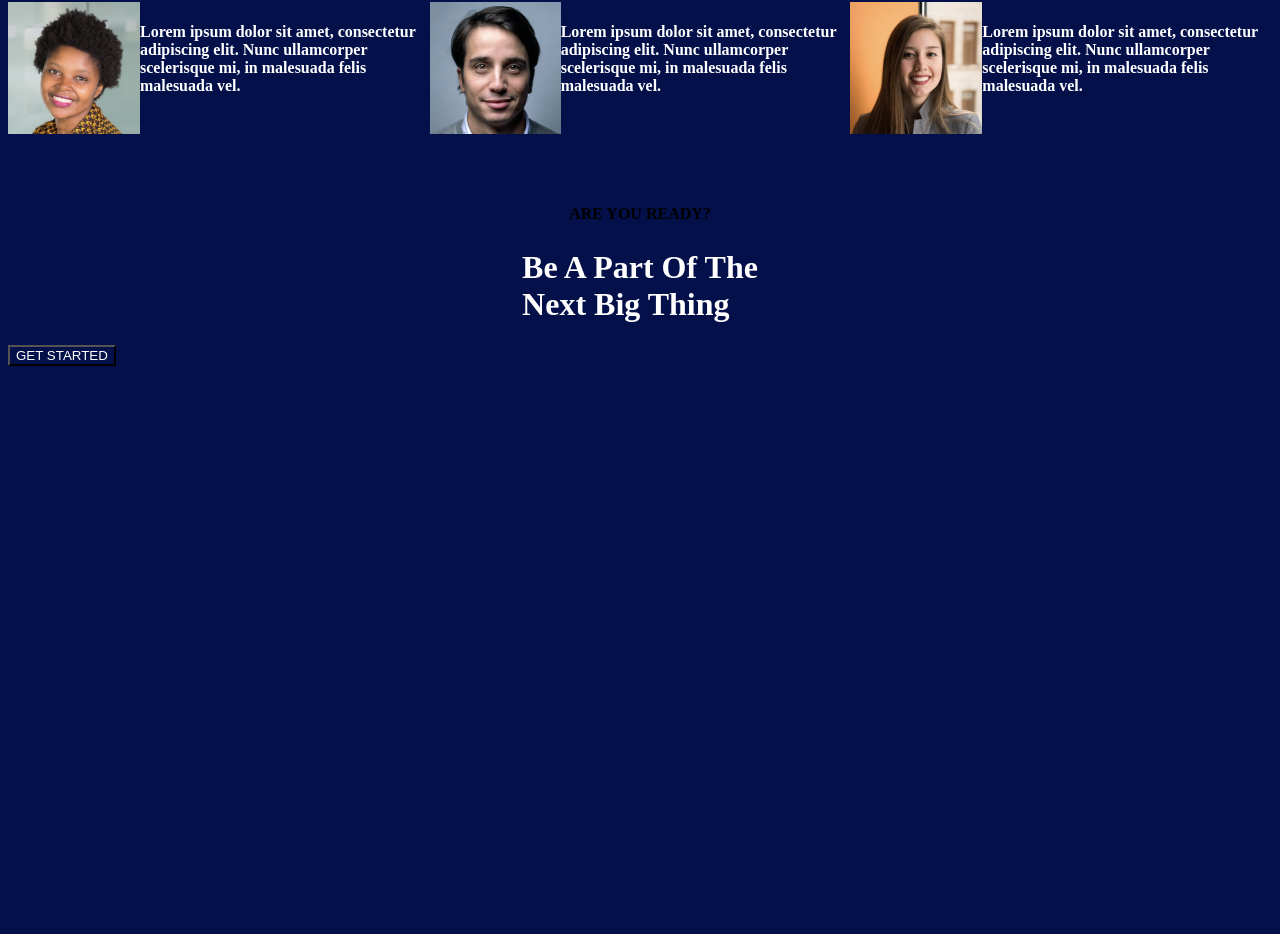
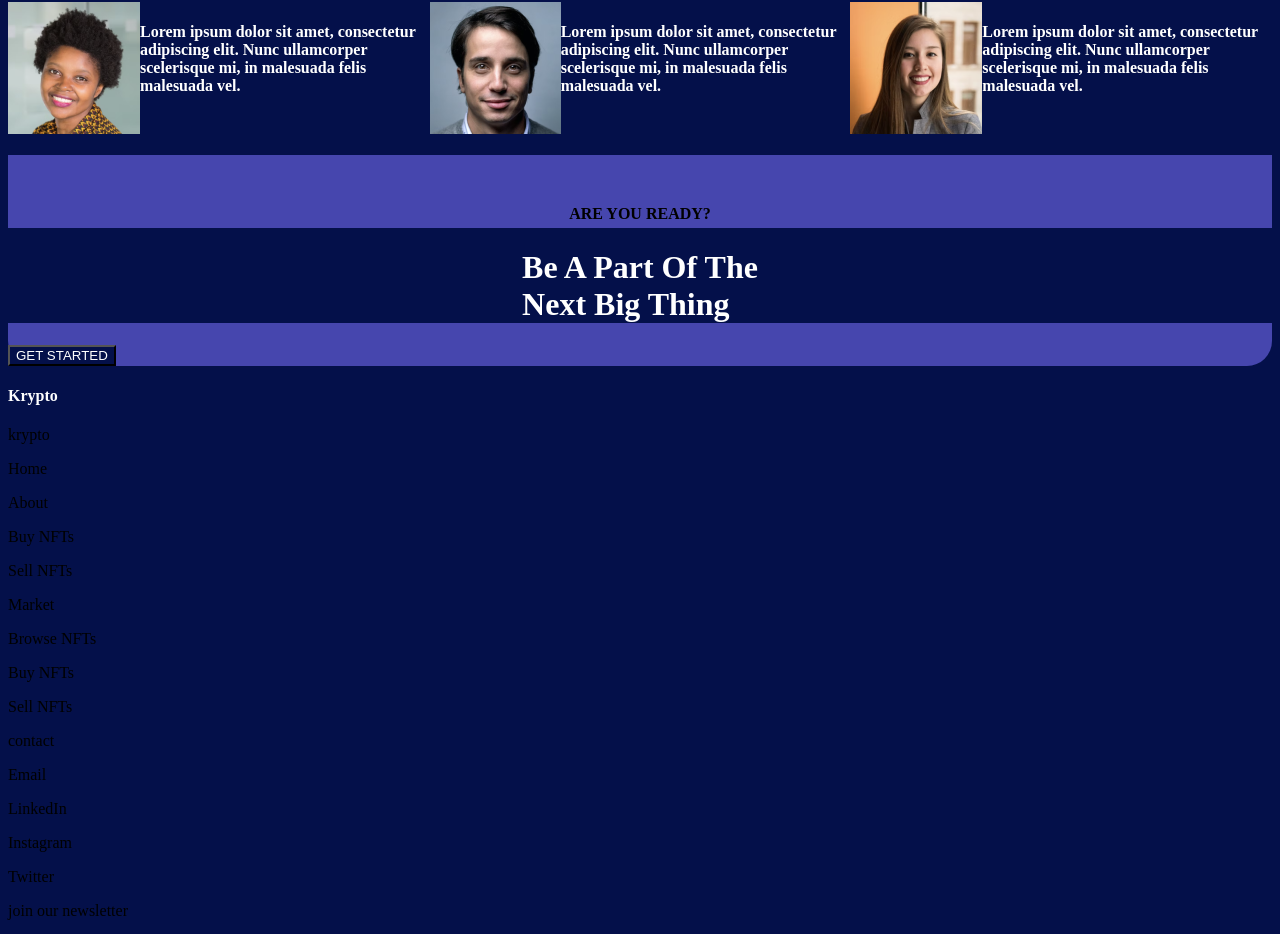
Before and after one commit to OnomePrecious/reactPractise, a React (Create React App) app: page / in a window 1280 px wide. Shown: the part 1879-2813 px from the top of the page. Before the commit the page ends 2253 px from the top, so only its background shows below. Built offline with nearby package versions, Linux system fonts and the light colour scheme.

Commit message:
practise

```diff
--- a/src/Component/Footer/index.jsx
+++ b/src/Component/Footer/index.jsx
@@ -1,7 +1,39 @@
+import style from './index.module.css'
+
 const Footer = () => {
     return(
         <>
+<div className={style.mainContainer}>
+    <h4 style={{color: "#fff"}}>Krypto </h4>
+    <div><p>krypto</p>
+        <div>
+            <p>Home</p>
+            <p>About</p>
+            <p>Buy NFTs</p>
+            <p>Sell NFTs</p>
+        </div>
+        <div>
+            <div><p>Market</p></div>
+            <p>Browse NFTs</p>
+            <p>Buy NFTs</p>
+            <p>Sell NFTs</p>
+        </div>
+        <div>
+            <div><p>contact</p></div>
+            <p>Email</p>
+            <p>LinkedIn</p>
+            <p>Instagram</p>
+            <p>Twitter</p>
+        </div>
+        <div>
+            <p>join our newsletter</p>
+            <label>
+                <input placeholder="email address" className={style.input}/>
+            </label>
+        </div>
 
+    </div>
+</div>
         </>
     )
 }
--- a/src/Pages/Krypto/Started/index.jsx
+++ b/src/Pages/Krypto/Started/index.jsx
@@ -7,8 +7,8 @@ const Started =() => {
                 <div className={style.textContainer}>
                     <h4> ARE YOU READY?</h4>
                     <h1 style={{color: "#fff", display: "flex", justifyContent: "center"}}>Be A Part Of The <br/> Next Big Thing</h1>
+
                 </div>
-
                     <button className={style.buttonSection}>
                         GET STARTED
                     </button>
--- a/src/Pages/Krypto/Started/index.module.css
+++ b/src/Pages/Krypto/Started/index.module.css
@@ -1,8 +1,18 @@
-.textContainer >h4{
+.mainContainer{
+    border-radius: 25px;
+    background-color: #4646AE;
+}
+
+
+
+
+.textContainer >h4 {
     padding-top: 50px;
     padding-bottom: 5px;
     display: flex;
     justify-content: center;
+    background-color: #4646AE;
+
 }
 .buttonSection{
     background-color: #04104A;
```
Also changed, not shown: src/Component/Footer/index.module.css (added).
